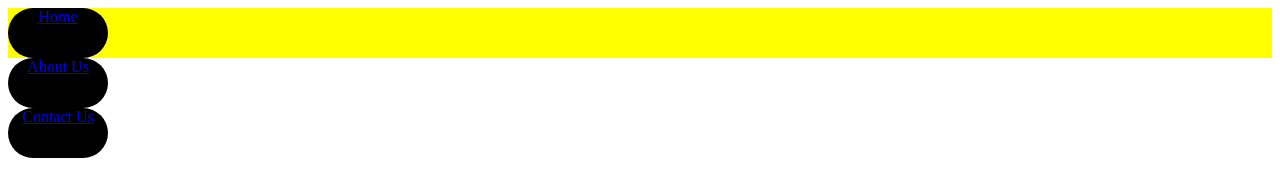
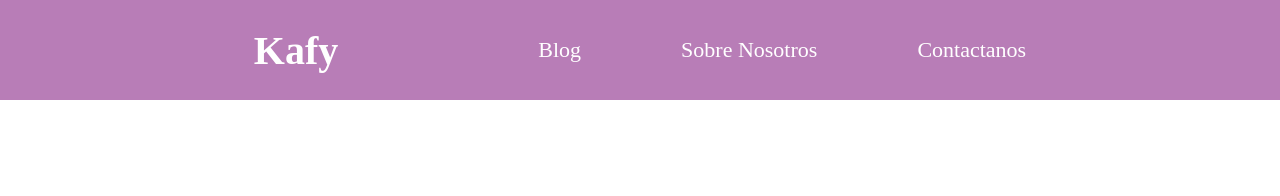
Before and after one commit to OrlandoCGit/SpringWeb, a plain HTML site: page hola.html in a window 1280 px wide. Drawn offline with Linux system fonts and the light colour scheme.

Commit message:
Se agrega header de la pagina

```diff
--- a/assets/style2.css
+++ b/assets/style2.css
@@ -1,28 +1,58 @@
+* {
+  margin: 0;
+  padding: 0;
+}
+
 header {
-    background-color: yellow;
-    height: 50px;
+  background-color: rgba(173, 105, 172, 0.868);
+  height: 100px;
   width: 100%;
+  display: flex;
+  justify-content: center;
+  align-items: center;
 }
+h1 {
+  font-size: 40px;
+  color: white;
+  align-items: center;
+  justify-content: left;
+  padding-right:100px;
+}
+
 nav {
   display: flex;
-    justify-content: space-between;
+  justify-content: center;
   align-items: center;
 }
+
 nav ul {
   list-style-type: none;
   margin: 0;
   padding: 0;
 }
 nav li {
+  list-style: none;
   width: 100px;
-    height: 50px;
+  height: auto;
   border-radius: 25px;
-    background-color: black;
+  background-color: white;
   color: yellow;
   text-align: center;
   cursor: pointer;
 }
-  nav li:hover {
-    background-color: white;
+
+a {
+
+  font-size:22px;
+  color: white;
+  text-decoration: none;
+  padding: 20px 50px;
+  border-radius: 45px;
+  transition: 0.5s;
+}
+
+nav a:hover {
+  background-color: lightpink;
   color: black;
+  font-size: 28px;
 }
--- a/hola.html
+++ b/hola.html
@@ -9,14 +9,13 @@
         <link rel="icon" href="img/ajolote-amphibian-svgrepo-com.svg" type="svg">
 </head>
 <body>
-    <header>
-        <nav>
-          <ul>
-            <li><a href="#">Home</a></li>
-            <li><a href="#">About Us</a></li>
-            <li><a href="#">Contact Us</a></li>
-          </ul>
-        </nav>
-      </header>
+  <header>
+    <a href="index.html"><h1>Kafy</h1></a>
+    <nav>
+      <a href="#">Blog</a>
+      <a href="#">Sobre Nosotros</a>
+      <a href="#">Contactanos</a>
+    </nav>
+  </header>
 </body>
 </html>
```
Lines whose indentation alone changed are shown as unchanged.
